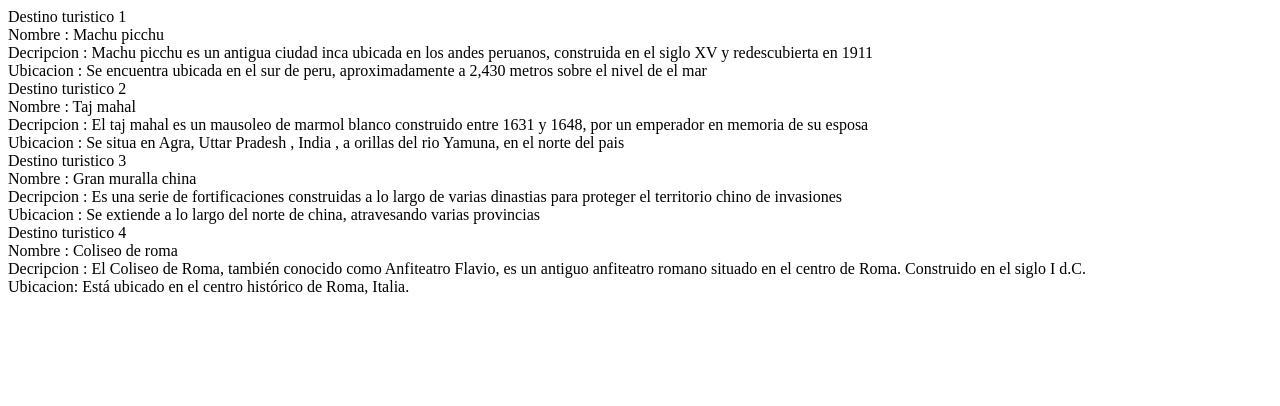
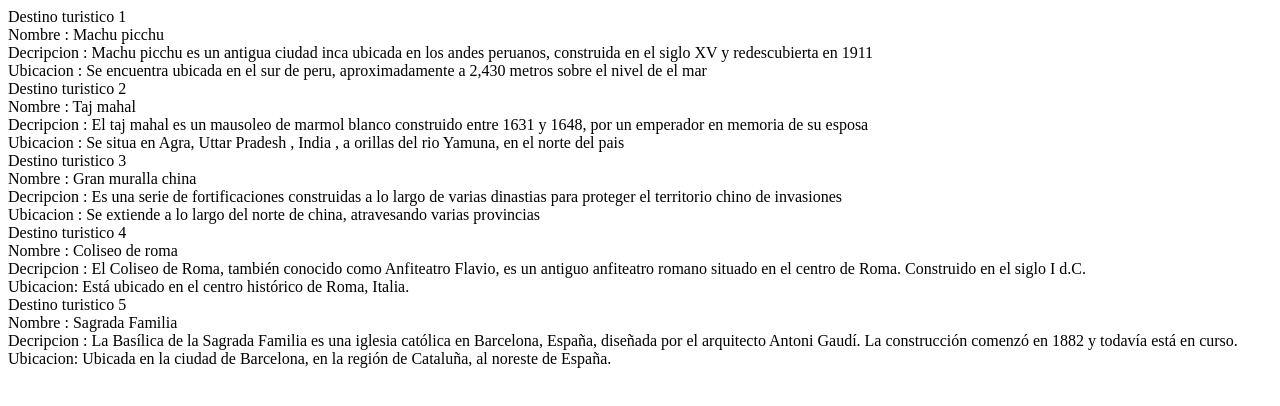
Before and after one commit to MauroC18/punto2_parcial, a plain HTML site: page index.html in a window 1280 px wide. Drawn offline with Linux system fonts and the light colour scheme.

Commit message:
Destino 5 completo

```diff
--- a/index.html
+++ b/index.html
@@ -27,5 +27,10 @@
     <div>Decripcion :  El Coliseo de Roma, también conocido como Anfiteatro Flavio, es un antiguo anfiteatro romano situado en el centro de Roma. Construido en el siglo I d.C.</div>
     <div>Ubicacion: Está ubicado en el centro histórico de Roma, Italia.</div>
 
+    <div>Destino turistico 5</div>
+    <div>Nombre : Sagrada Familia </div>
+    <div>Decripcion : La Basílica de la Sagrada Familia es una iglesia católica en Barcelona, España, diseñada por el arquitecto Antoni Gaudí. La construcción comenzó en 1882 y todavía está en curso.</div>
+    <div>Ubicacion: Ubicada en la ciudad de Barcelona, en la región de Cataluña, al noreste de España.</div>
+
 </body>
 </html>
```
